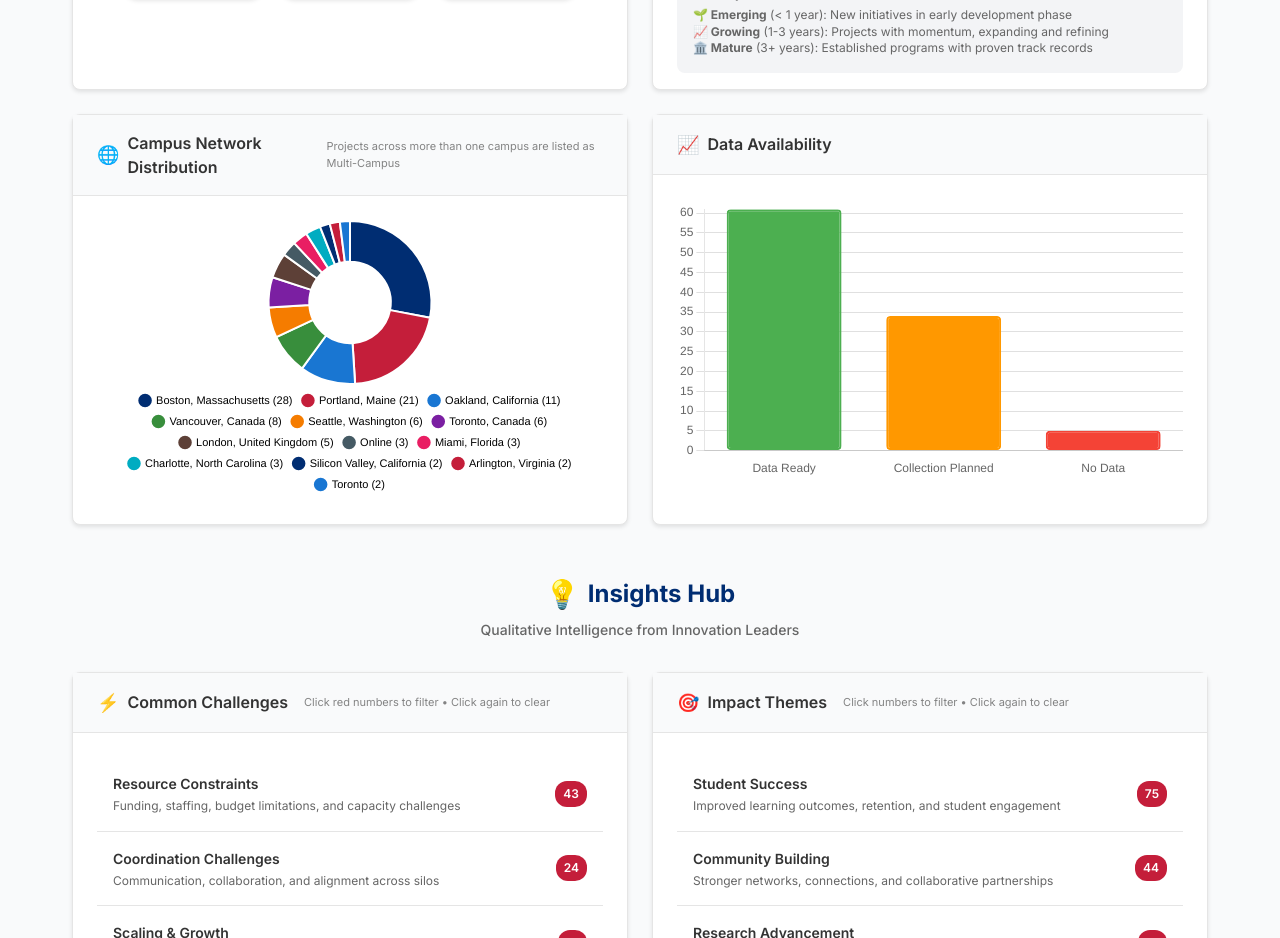
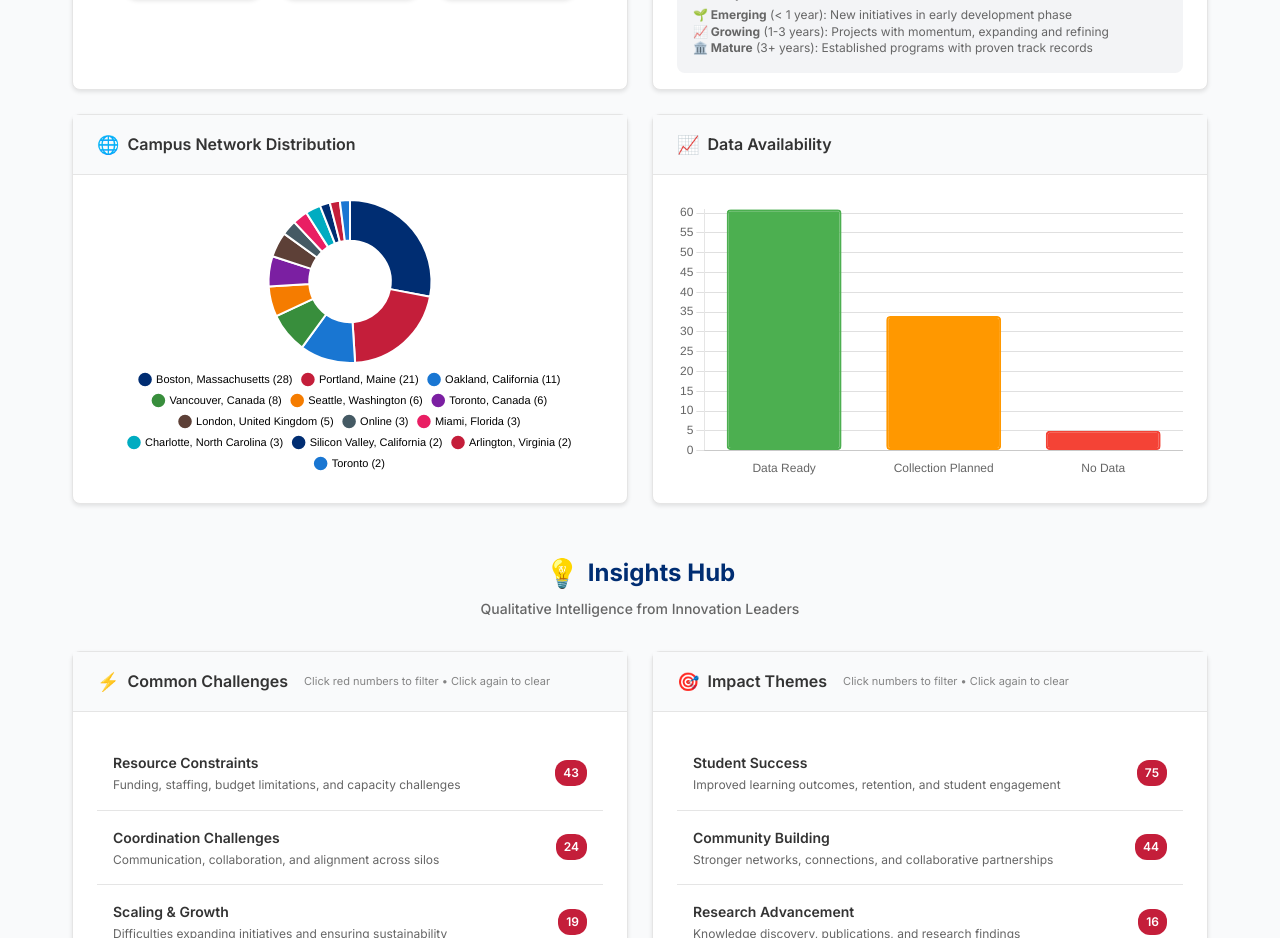
Before and after one commit to markynsai91/Northeastern_Innovation_dashboard, a React (Vite) app: page / in a window 1280 px wide. Shown: the part 1000-1938 px from the top of the page. Built offline with nearby package versions, Linux system fonts and the light colour scheme.

Commit message:
Remove Multi City statement from the dashboard

```diff
--- a/src/components/InsightsGrid.jsx
+++ b/src/components/InsightsGrid.jsx
@@ -74,7 +74,6 @@ const InsightsGrid = ({
           <div className="insight-title">
             <div className="insight-icon">🌐</div>
             Campus Network Distribution
-            <div className="filter-hint">Projects across more than one campus are listed as Multi-Campus</div>
           </div>
         </div>
         <div className="insight-body">
```
